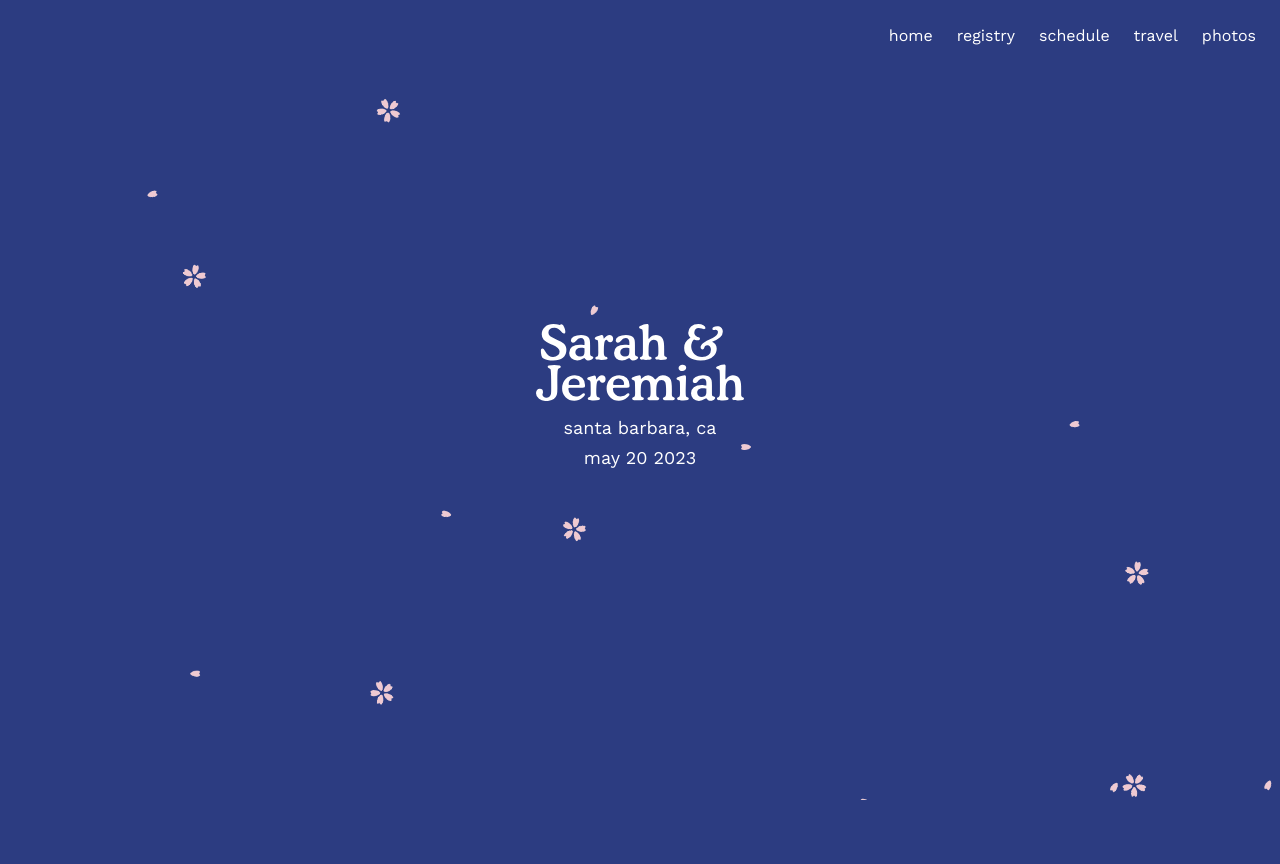
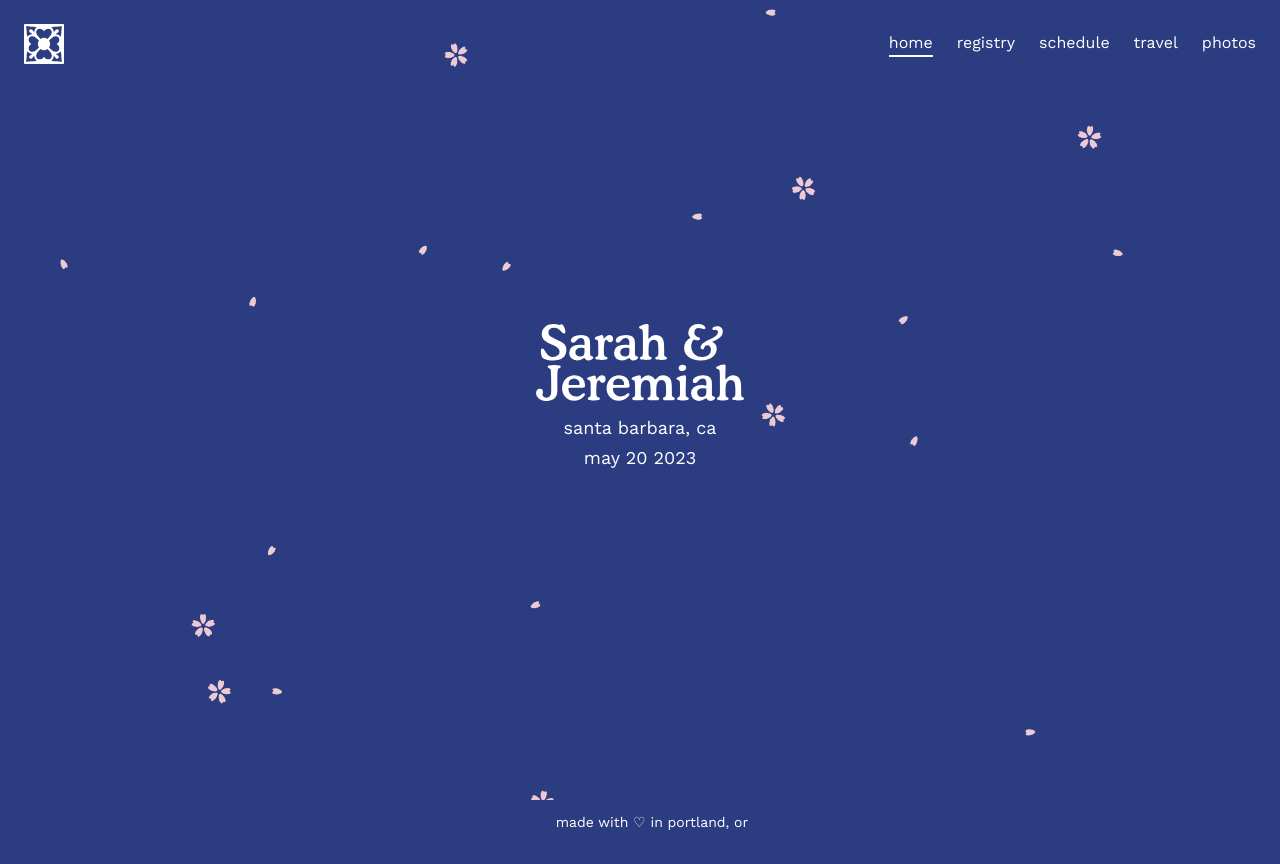
Before and after one commit to thisjeremiah/jeremiahsarah.wedding, a Next.js app: page / in a window 1280 px wide. Before the commit the page ends 800 px from the top, so only its background shows below. Built offline with nearby package versions, Linux system fonts and the light colour scheme; a web font is replaced by a local one.

Commit message:
add footer

```diff
--- a/components/Layout.tsx
+++ b/components/Layout.tsx
@@ -15,12 +15,17 @@ export default function Layout(props: {
   }, [])
 
   return (
-    <div className={cx('transition-color h-screen', props.className)}>
+    <div
+      className={cx('relative transition-color min-h-screen', props.className)}
+    >
       <Nav
         backdropClassName={props.navBackdropClassName}
         className={props.navClassName}
       />
-      <main className="relative">{props.children}</main>
+      <main className="relative pb-16">{props.children}</main>
+      <footer className="absolute bottom-0 w-full pl-6 pb-8">
+        <p className="text-center text-sm">made with ♡ in portland, or</p>
+      </footer>
     </div>
   )
 }
--- a/components/Nav.tsx
+++ b/components/Nav.tsx
@@ -9,7 +9,7 @@ export function Nav(props: { backdropClassName?: string; className?: string }) {
   const [isOpen, setOpen] = useState(false)
   useDisableBodyScroll(isOpen)
 
-  const currentTile = useMemo(() => {
+  const currentTile: any = useMemo(() => {
     const link = links.find((link) => link.href === router.pathname)
     if (!link) return '1'
     return link.icon
@@ -17,13 +17,23 @@ export function Nav(props: { backdropClassName?: string; className?: string }) {
 
   return (
     <>
-      <nav className="absolute sm:flex hidden w-full justify-end text-md gap-6 p-6 z-10">
+      <div className="absolute sm:flex hidden z-10 w-full justify-between items-center p-6">
+        <Tile className="w-10" tile={currentTile} />
+        <nav className="flex text-md gap-6">
           {links.map((link) => (
             <Link key={link.href} href={link.href}>
+              <a
+                className={cx(
+                  'w-fit border-current',
+                  router.pathname === link.href ? 'border-b-2' : '',
+                )}
+              >
                 {link.label}
+              </a>
             </Link>
           ))}
         </nav>
+      </div>
       <nav
         onClick={() => {
           if (isOpen) {
--- a/components/PetalAnimation.tsx
+++ b/components/PetalAnimation.tsx
@@ -1,24 +1,47 @@
-import React, { useCallback, useRef } from 'react'
+import cx from 'classnames'
+import React, { useCallback, useEffect, useRef, useState } from 'react'
 import Particles from 'react-particles'
 import { loadFull } from 'tsparticles'
 import type { Engine } from 'tsparticles-engine'
 
 export default function PetalAnimation() {
-  const ref = useRef<HTMLDivElement>(null)
-
   const particlesInit = useCallback(async (engine: Engine) => {
     await loadFull(engine)
   }, [])
 
+  const timeout = useRef<NodeJS.Timeout>()
+  const [isResize, setResize] = useState(false)
+
+  useEffect(() => {
+    function onResize() {
+      setResize(true)
+
+      if (timeout.current) {
+        clearTimeout(timeout.current)
+      }
+
+      timeout.current = setTimeout(() => setResize(false), 500)
+    }
+
+    window.addEventListener('resize', onResize)
+
+    return () => window.removeEventListener('resize', onResize)
+  }, [])
+
   return (
-    <div ref={ref} className="fixed w-screen h-screen">
+    <div
+      className={cx(
+        'fixed w-screen h-screen transition-opacity',
+        isResize ? 'opacity-0' : 'opacity-1',
+      )}
+    >
       <Particles
         init={particlesInit}
         options={{
           detectRetina: true,
           particles: {
             number: {
-              value: 15,
+              value: 22,
             },
             rotate: {
               value: {
--- a/components/Title.tsx
+++ b/components/Title.tsx
@@ -8,7 +8,7 @@ export default function Title(props: {
     <h1
       className={cx(
         props.className,
-        'text-3xl sm:text-4xl text-center font-serif pt-20 pb-4',
+        'text-3xl sm:text-4xl text-center font-serif pt-12 sm:pt-24 pb-4',
       )}
     >
       {props.children}
--- a/pages/schedule.tsx
+++ b/pages/schedule.tsx
@@ -5,9 +5,9 @@ import Title from '../components/Title'
 const Schedule: NextPage = () => {
   return (
     <Layout
+      className="bg-slate-300 text-cobalt-500 cursor-slate"
+      navClassName="bg-slate-200"
       navBackdropClassName="bg-slate-400/50"
-      navClassName="bg-slate-200"
-      className="bg-slate-300 text-cobalt-500 cursor-slate"
     >
       <div className="text-center w-full">
         <Title>Schedule</Title>
@@ -21,13 +21,6 @@ const Schedule: NextPage = () => {
               <p className="lowercase text-base sm:text-lg">* location tba</p>
               <p className="lowercase text-base sm:text-lg">* time tba</p>
             </div>
-            {
-              // <div className="flex justify-center gap-1">
-              // <Tile type="flower" />
-              // <Tile type="hibiscus" />
-              // <Tile type="flower" />
-              // </div>
-            }
             <div className="w-62">
               <h2 className="font-serif text-lg sm:text-xl">
                 Ceremony & Reception
@@ -45,17 +38,4 @@ const Schedule: NextPage = () => {
   )
 }
 
-const rehearsalInfo = {
-  title: 'Rehearsal Dinner', // (header, serif)
-  date: 'may 19 2023', // (sans serif)
-  location: 'location & time tba', // (sans serif)
-}
-
-const ceremonyInfo = {
-  title: 'Ceremony & Reception',
-  date: 'may 20 2023',
-  location: 'villa & vine, santa barbara, ca',
-  time: 'time tba',
-}
-
 export default Schedule
```
Lines whose indentation alone changed are shown as unchanged.
